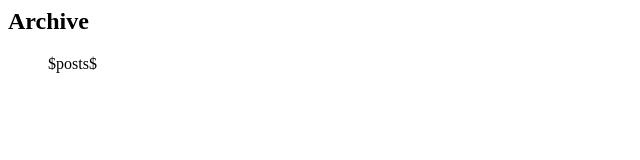
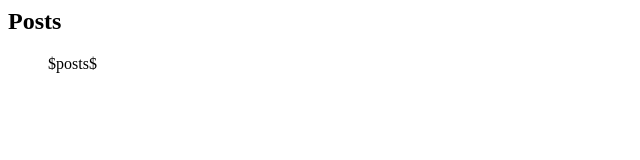
Before and after one commit to joladev/variadic.me, a plain HTML site: page templates/index.html in a window 1280 px wide. Shown: the full height of the page, 0-640 px from the left. Drawn offline with Linux system fonts and the light colour scheme.

Commit message:
Renamed h2 on front page

```diff
--- a/templates/index.html
+++ b/templates/index.html
@@ -1,5 +1,5 @@
 <div id="posts">
-    <h2>Archive</h1>
+    <h2>Posts</h1>
     <ul>
         $posts$
     </ul>
```
